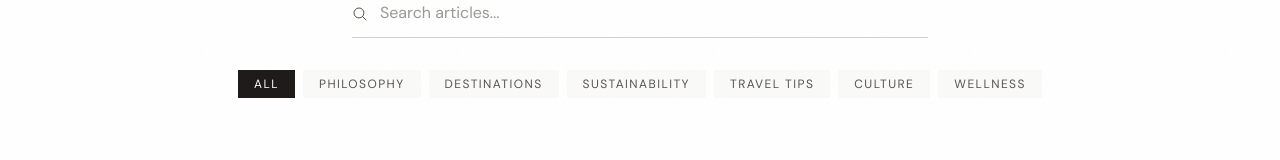
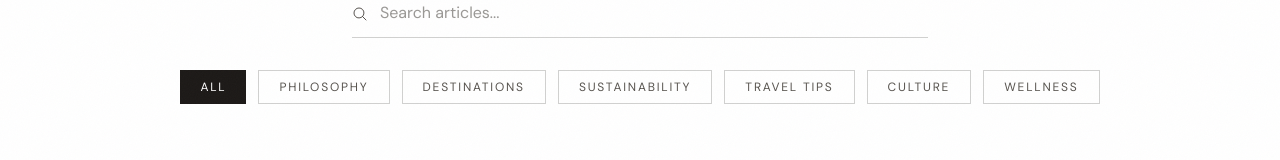
Before and after one commit to hauwa003/curated-travel, a Next.js app: page /journal in a window 1280 px wide. Shown: the part 571-731 px from the top of the page. Built offline with nearby package versions, Linux system fonts and the light colour scheme; grey boxes are pictures that could not be loaded.

Commit message:
Match journal filter pills to destinations filter style
Use same padding, tracking, border, and hover styles as DestinationsGrid.

Co-Authored-By: Claude Opus 4.6 <noreply@anthropic.com>

```diff
--- a/src/components/sections/JournalGrid.tsx
+++ b/src/components/sections/JournalGrid.tsx
@@ -68,15 +68,15 @@ export default function JournalGrid() {
           </div>
 
           {/* Category filters */}
-          <div className="flex flex-wrap justify-center gap-2">
+          <div className="flex flex-wrap justify-center gap-3">
             {categories.map((cat) => (
               <button
                 key={cat}
                 onClick={() => setActiveCategory(cat)}
-                className={`px-4 py-1.5 font-sans text-xs uppercase tracking-[0.12em] transition-colors duration-200 ${
+                className={`px-5 py-2 font-sans text-xs uppercase tracking-[0.15em] transition-[color,background-color,border-color] duration-200 ${
                   activeCategory === cat
                     ? "bg-text text-white"
-                    : "bg-surface text-muted hover:bg-text/10"
+                    : "border border-text/20 text-muted hover:border-text hover:text-text"
                 }`}
               >
                 {cat}
```
